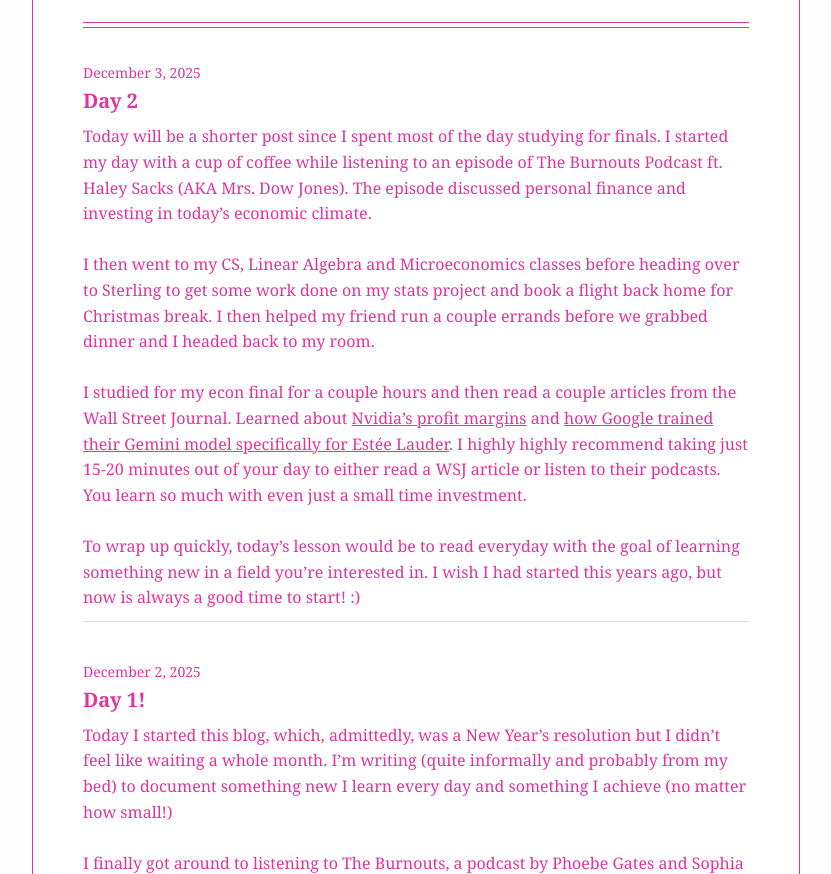
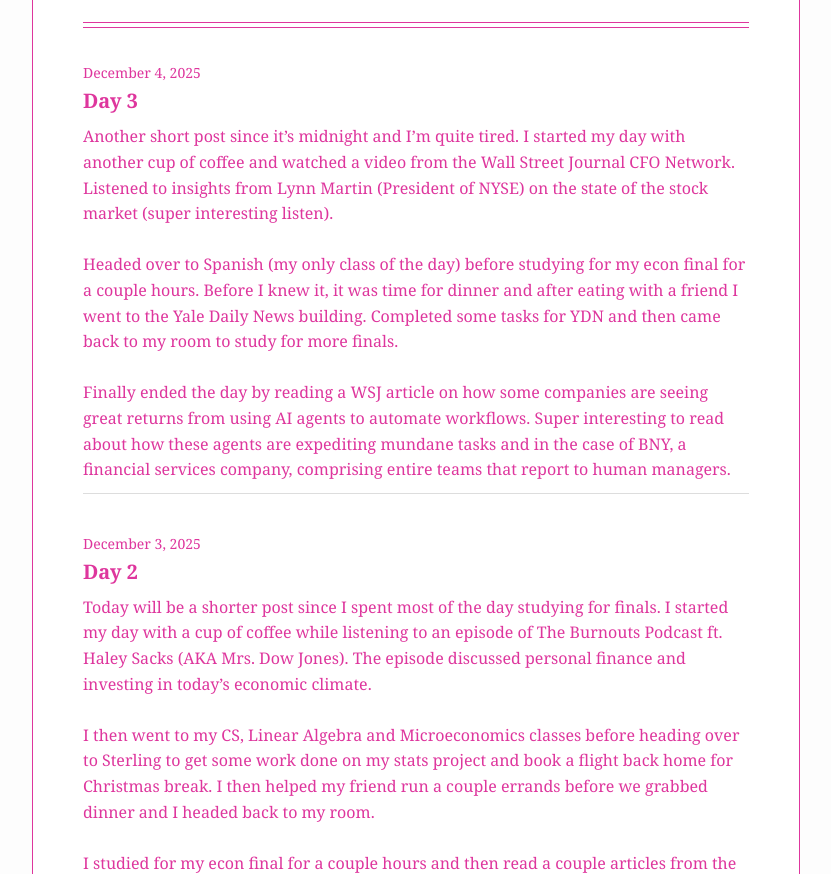
Before and after one commit to ariabarve/personalsite, a plain HTML site: page blog.html in a window 1280 px wide. Shown: the part 162-1036 px from the top of the page, without its empty margins (224-1055 px from the left). Drawn offline with Linux system fonts and the light colour scheme.

Commit message:
Update blog.html

```diff
--- a/blog.html
+++ b/blog.html
@@ -89,6 +89,18 @@
     <div class="divider"></div>
 
     <div class="post">
+        <div class="date">December 4, 2025</div>
+        <div class="title">Day 3</div>
+        <div class="content">
+            Another short post since it’s midnight and I’m quite tired. I started my day with another cup of coffee and watched a video from the Wall Street Journal CFO Network. Listened to insights from Lynn Martin (President of NYSE) on the state of the stock market (super interesting listen). <br><br>
+
+            Headed over to Spanish (my only class of the day) before studying for my econ final for a couple hours. Before I knew it, it was time for dinner and after eating with a friend I went to the Yale Daily News building. Completed some tasks for YDN and then came back to my room to study for more finals. <br><br>
+
+            Finally ended the day by reading a WSJ article on how some companies are seeing great returns from using AI agents to automate workflows. Super interesting to read about how these agents are expediting mundane tasks and in the case of BNY, a financial services company, comprising entire teams that report to human managers.
+        </div>
+    </div>
+
+    <div class="post">
         <div class="date">December 3, 2025</div>
         <div class="title">Day 2</div>
         <div class="content">
```
